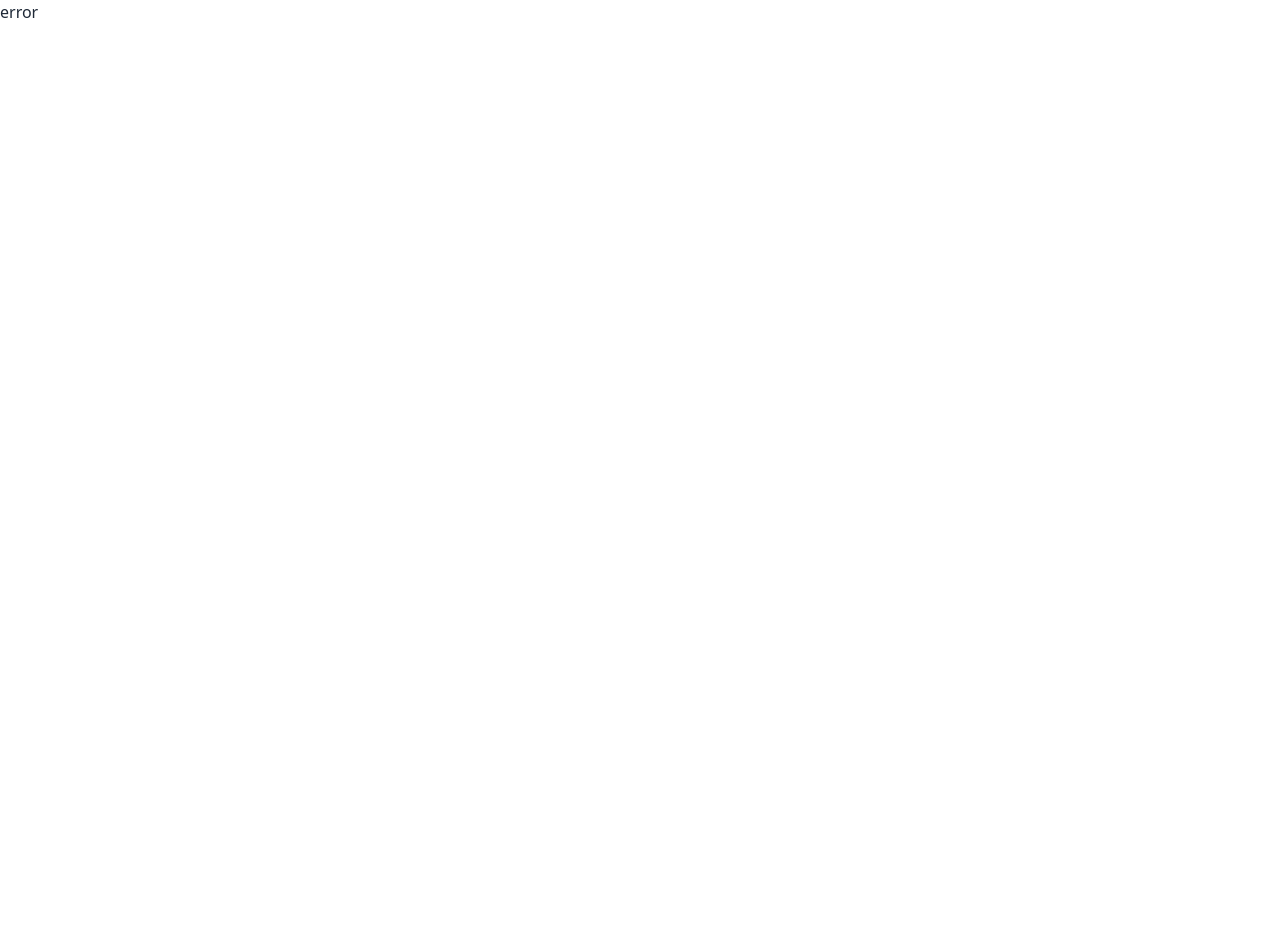
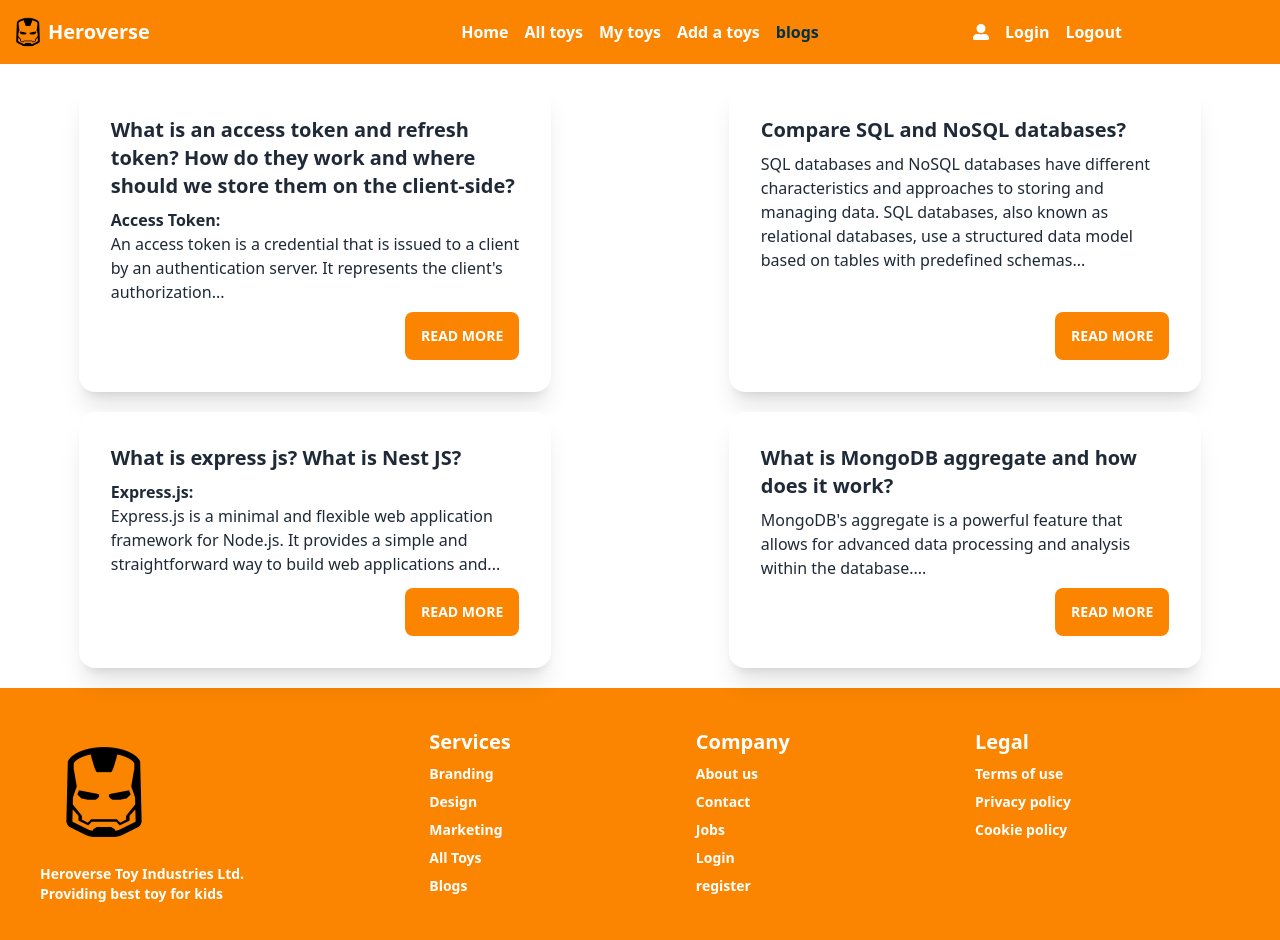
Before and after one commit to NS-Sheam/heroverse-client-side, a React (Vite) app: page /blogs in a window 1280 px wide. Before the commit this address had no page. Shown: the top 940 px of the page. Before the commit the page ends 800 px from the top, so only its background shows below. Built offline with nearby package versions, Linux system fonts and the light colour scheme.

Commit message:
blog page done

```diff
--- /dev/null
+++ b/src/pages/Blogs/Blogs.jsx
@@ -0,0 +1,84 @@
+/* eslint-disable react/no-unescaped-entities */
+import { useState } from "react";
+
+const Blogs = () => {
+    const [foldQ1, setFoldQ1] = useState(false)
+    const [foldQ2, setFoldQ2] = useState(false)
+    const [foldQ3, setFoldQ3] = useState(false)
+    const [foldQ4, setFoldQ4] = useState(false)
+    return (
+        <div className="grid grid-cols-1 lg:grid-cols-2 gap-5 py-5">
+            <div className="card bg-base-100 shadow-xl w-3/4 mx-auto">
+                <div className="card-body">
+                    <h2 className="card-title">What is an access token and refresh token? How do they work and where should we store them on the client-side?</h2>
+                    {
+                        foldQ1 ?
+                            <p><span className="font-bold">Access Token:</span> <br />
+                                An access token is a credential that is issued to a client by an authentication server. It represents the client's authorization to access specific resources or perform certain actions. Access tokens are typically short-lived and have an expiration time. They are used to authenticate the client when making requests to protected APIs or resources. <br />
+                                <span className="font-bold">Refresh Token:</span> <br />
+                                A refresh token is a credential that is also issued to a client by an authentication server, usually alongside an access token. Refresh tokens have a longer lifespan compared to access tokens. They are used to obtain a new access token once the current access token expires. Refresh tokens provide a way for the client to maintain continuous access without requiring the user to reauthenticate.</p> :
+                            <p><span className="font-bold">Access Token:</span> <br />
+                                An access token is a credential that is issued to a client by an authentication server. It represents the client's authorization...</p>
+
+                    }
+                    <div className="card-actions justify-end">
+                        <button onClick={() => setFoldQ1(!foldQ1)} className="btn bg-orange-primary outline-none border-none hover:bg-orange-secondary">{foldQ1 ? "Read Less" : " Read More"}</button>
+                    </div>
+                </div>
+            </div>
+            <div className="card bg-base-100 shadow-xl w-3/4 mx-auto">
+                <div className="card-body">
+                    <h2 className="card-title">Compare SQL and NoSQL databases?</h2>
+                    {
+                        foldQ2 ?
+                            <p>SQL databases and NoSQL databases have different characteristics and approaches to storing and managing data. SQL databases, also known as relational databases, use a structured data model based on tables with predefined schemas. They enforce a rigid schema, meaning that data must conform to a predefined structure, ensuring data consistency and integrity. SQL databases utilize SQL (Structured Query Language) as a standardized way to query and manipulate data using statements like SELECT, INSERT, UPDATE, and DELETE. They support complex relationships between tables through primary and foreign keys, allowing for one-to-one, one-to-many, and many-to-many relationships. SQL databases typically scale vertically by adding more resources, such as upgrading hardware or increasing memory.
+
+                                On the other hand, NoSQL databases take a different approach. They are often referred to as non-relational or schema-less databases. NoSQL databases provide a flexible data model, allowing data to be stored without predefined structures. This flexibility makes it easier to handle evolving or unstructured data. NoSQL databases can store data in various formats such as key-value pairs, documents, columnar, or graphs. Each type of NoSQL database has its own query language or API for interacting with the data. NoSQL databases excel at horizontal scaling, enabling them to handle large amounts of data by distributing it across multiple nodes. This scalability allows for high performance and can accommodate growing workloads. However, the support for complex relationships in NoSQL databases may vary depending on the specific type. Some NoSQL databases offer features like referencing or embedding to establish relationships.</p> :
+                            <p>
+                                SQL databases and NoSQL databases have different characteristics and approaches to storing and managing data. SQL databases, also known as relational databases, use a structured data model based on tables with predefined schemas... </p>
+
+                    }
+                    <div className="card-actions justify-end">
+                        <button onClick={() => setFoldQ2(!foldQ2)} className="btn bg-orange-primary outline-none border-none hover:bg-orange-secondary">{foldQ2 ? "Read Less" : " Read More"}</button>
+                    </div>
+                </div>
+            </div>
+            <div className="card bg-base-100 shadow-xl w-3/4 mx-auto">
+                <div className="card-body">
+                    <h2 className="card-title">What is express js? What is Nest JS?</h2>
+                    {
+                        foldQ3 ?
+                            <p><span className="font-bold">Express.js:</span> <br />
+                                Express.js is a minimal and flexible web application framework for Node.js. It provides a simple and straightforward way to build web applications and APIs. Express.js allows developers to define routes, handle HTTP requests and responses, and implement middleware functions to perform tasks like authentication, logging, and error handling. It is widely used and has a large ecosystem of middleware and plugins that enhance its functionality. With Express.js, developers have the freedom to structure their application according to their preferences and build RESTful APIs or server-side rendered applications. <br />
+                                <span className="font-bold">NestJS:</span> <br />
+                                NestJS is a progressive, extensible, and scalable Node.js framework for building efficient and reliable server-side applications. It is built with TypeScript and heavily influenced by Angular's architecture and design principles. NestJS combines elements of object-oriented programming, functional programming, and reactive programming to provide a robust foundation for building complex server-side applications. It offers a modular structure, dependency injection, and a powerful command-line interface (CLI) that aids in scaffolding and generating boilerplate code. NestJS promotes the use of decorators and metadata for defining routes, controllers, services, and other application components. It supports various modules, middleware, and plugins, making it highly extensible and adaptable for different application requirements. NestJS is known for its focus on developer experience, maintainability, and scalability. It has gained popularity for building enterprise-grade applications and microservices using Node.js.</p> :
+                            <p><span className="font-bold">Express.js:</span> <br />
+                                Express.js is a minimal and flexible web application framework for Node.js. It provides a simple and straightforward way to build web applications and...</p>
+
+                    }
+                    <div className="card-actions justify-end">
+                        <button onClick={() => setFoldQ3(!foldQ3)} className="btn bg-orange-primary outline-none border-none hover:bg-orange-secondary">{foldQ3 ? "Read Less" : " Read More"}</button>
+                    </div>
+                </div>
+            </div>
+            <div className="card bg-base-100 shadow-xl w-3/4 mx-auto">
+                <div className="card-body">
+                    <h2 className="card-title">What is MongoDB aggregate and how does it work?</h2>
+                    {
+                        foldQ4 ?
+                            <p>MongoDB's aggregate is a powerful feature that allows for advanced data processing and analysis within the database. It provides a framework for performing complex operations on collections, such as grouping, filtering, transforming, and calculating aggregated results.
+
+                                The aggregate pipeline in MongoDB consists of multiple stages, where each stage performs a specific operation on the data. These stages are applied sequentially, with the output of one stage becoming the input for the next. The aggregate pipeline allows for data transformation and aggregation in a flexible and efficient manner.</p> :
+                            <p>MongoDB's aggregate is a powerful feature that allows for advanced data processing and analysis within the database....</p>
+
+                    }
+                    <div className="card-actions justify-end">
+                        <button onClick={() => setFoldQ4(!foldQ4)} className="btn bg-orange-primary outline-none border-none hover:bg-orange-secondary">{foldQ4 ? "Read Less" : " Read More"}</button>
+                    </div>
+                </div>
+            </div>
+        </div>
+    );
+};
+
+export default Blogs;
--- a/src/pages/login/Login/Login.jsx
+++ b/src/pages/login/Login/Login.jsx
@@ -14,6 +14,7 @@ const Login = () => {
     return (
         <div className="hero bg-base-200">
             <form onSubmit={handleLogin} className="hero-content flex-col lg:flex-row-reverse">
+            <div className="hidden lg:block">
                 <Lottie
                     options={{
                         animationData: animation,
@@ -21,6 +22,7 @@ const Login = () => {
                     width={600}
                     height={800}
                 />
+                </div>
                 <div className="card flex-shrink-0 w-full max-w-sm shadow-2xl bg-base-100">
                     <div className="card-body">
                         <div className="form-control">
--- a/src/pages/login/Register/Register.jsx
+++ b/src/pages/login/Register/Register.jsx
@@ -1,6 +1,5 @@
 import Lottie from "react-lottie";
 import animation from "../../../../public/animation/sign-up.json"
-import GoogleButton from "react-google-button";
 import { Link } from "react-router-dom";
 
 const Register = () => {
@@ -11,11 +10,12 @@ const Register = () => {
         const email = form.email.value;
         const password = form.password.value;
         const photo = form.photo.value;
-        console.log(name, email, password, name);
+        console.log(name, email, password, photo);
     }
     return (
         <div className="hero bg-base-200 py-4">
             <form onSubmit={handleRegister} className="hero-content flex-col lg:flex-row lg:gap-20">
+                <div className="hidden lg:block">
                 <Lottie
                     options={{
                         animationData: animation,
@@ -23,13 +23,14 @@ const Register = () => {
                     width={500}
                     height={500}
                 />
+                </div>
                 <div className="card flex-shrink-0 w-full max-w-sm shadow-2xl bg-base-100">
                 <div className="card-body">
                         <div className="form-control">
                             <label className="label">
                                 <span className="label-text">Name</span>
                             </label>
-                            <input type="text" placeholder="email" name="name" className="input input-bordered" />
+                            <input type="text" placeholder="name" name="name" className="input input-bordered" />
                         </div>
                         <div className="form-control">
                             <label className="label">
@@ -50,7 +51,7 @@ const Register = () => {
                             <input type="text" placeholder="Photo URL" name="photo" className="input input-bordered" />
                         </div>
                         <div className="form-control mt-6">
-                            <button type="submit" className="btn bg-orange-primary outline-none border-none hover:bg-orange-secondary font-bold">Login</button>
+                            <button type="submit" className="btn bg-orange-primary outline-none border-none hover:bg-orange-secondary font-bold">Register</button>
                         </div>
                         <p className="text-center">Already have an account? <Link to="/login" className="text-orange-primary font-bold">Login</Link></p>
                     </div>
--- a/src/routes/Routes.jsx
+++ b/src/routes/Routes.jsx
@@ -3,6 +3,7 @@ import Main from "../layouts/Main";
 import Home from "../pages/Home/Home/Home";
 import Login from "../pages/Login/Login/Login";
 import Register from "../pages/login/Register/Register";
+import Blogs from "../pages/Blogs/Blogs";
 
 const router = createBrowserRouter([
     {
@@ -21,6 +22,10 @@ const router = createBrowserRouter([
             {
                 path: "register",
                 element: <Register />
+            },
+            {
+                path: "blogs",
+                element: <Blogs />
             }
         ]
     },
```
